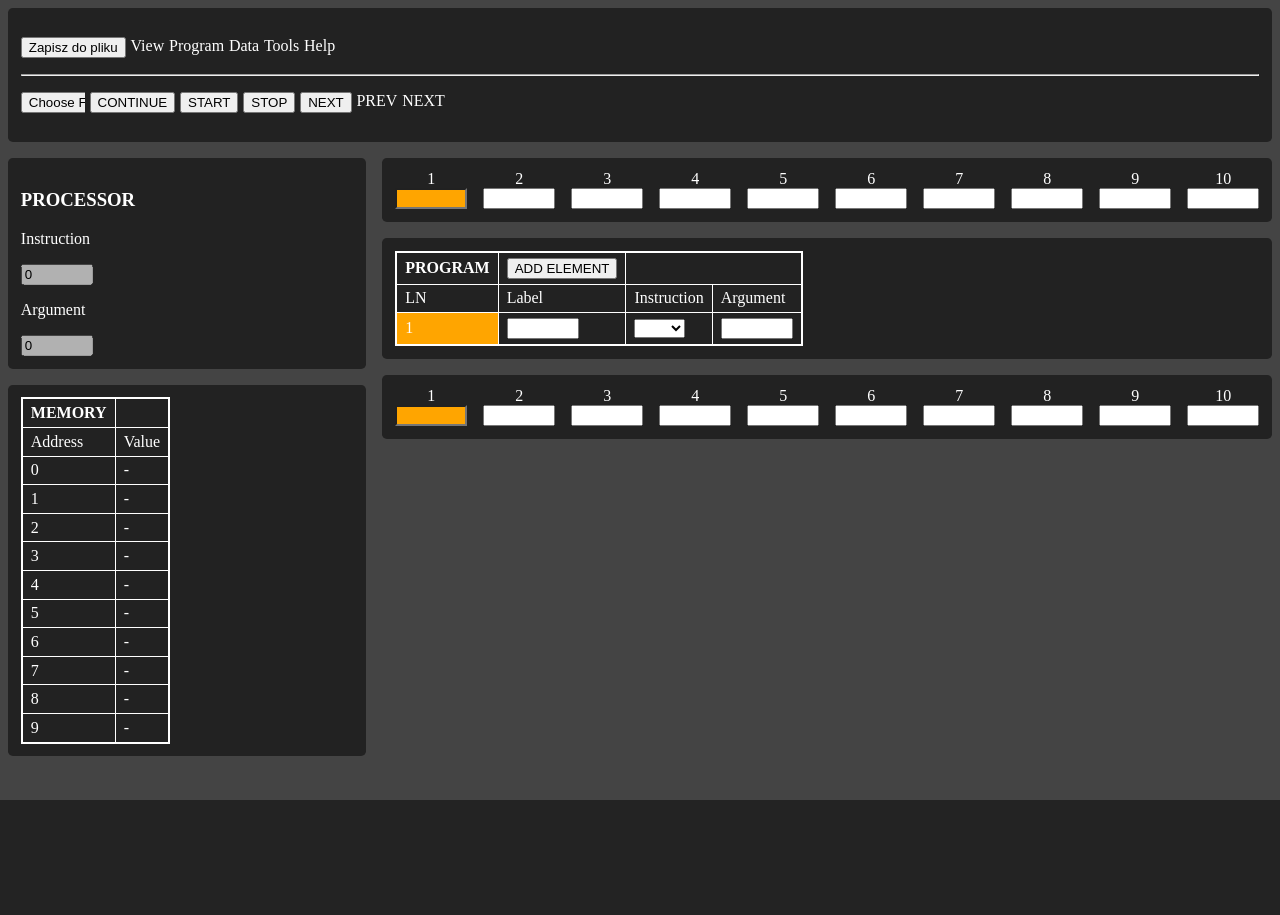
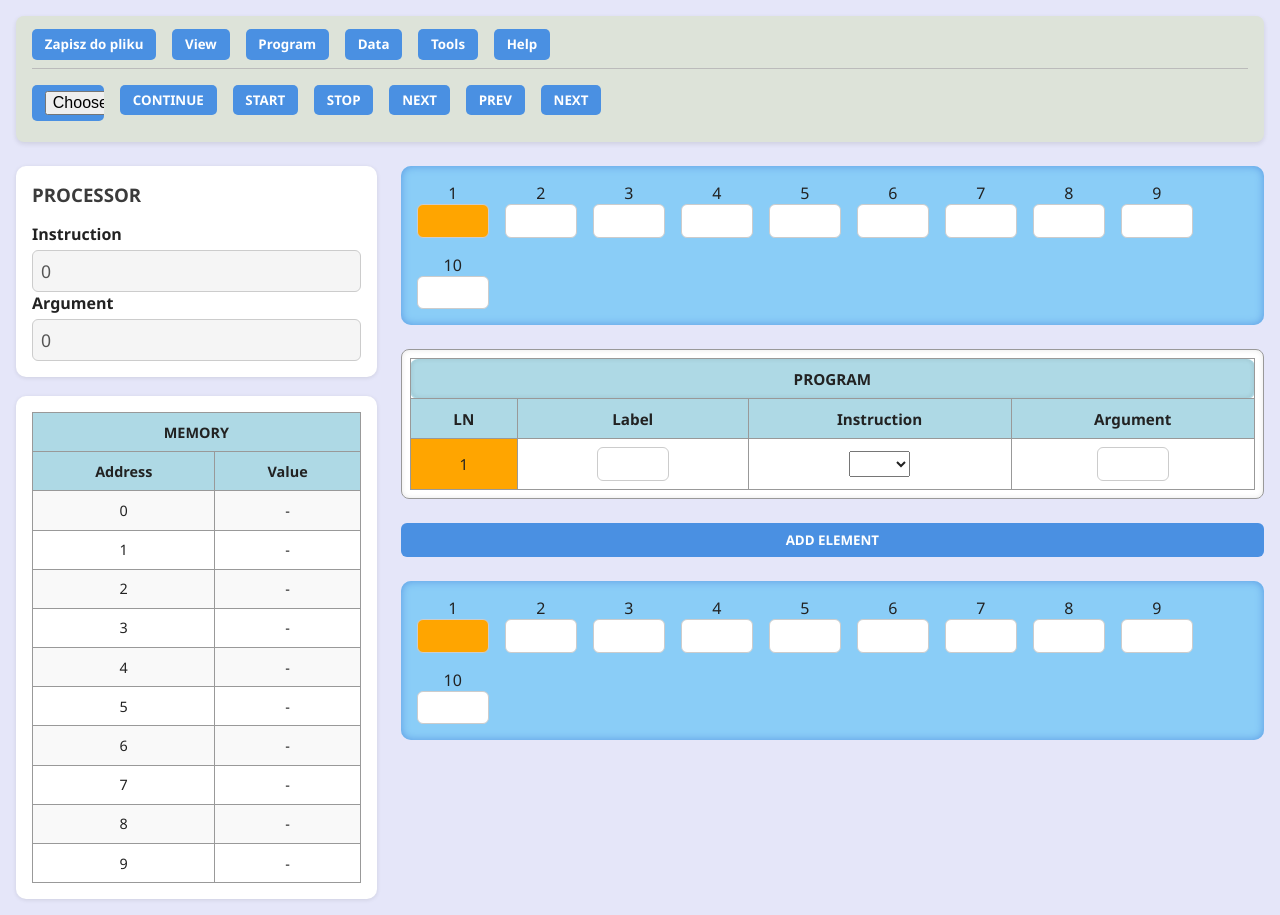
Before and after one commit to TwojRapGuguGigiGaga/RamMachine, a PHP site: page / in a window 1280 px wide. Before the commit the page ends 800 px from the top, so only its background shows below. Run offline with PHP 8.4, Linux system fonts and the light colour scheme.

Commit message:
nowy styl strony, zmiany w index.html i style.css

```diff
--- a/index.html
+++ b/index.html
@@ -8,38 +8,31 @@
     <script src="script.js" defer></script>
 </head>
 <body>
-    <div class="navbar box">
+    <div class="navbar">
         <ul>
             <li><button onclick="handleSubmit()">Zapisz do pliku</button></li>
-            <li>View</li>
-            <li>Program</li>
-            <li>Data</li>
-            <li>Tools</li>
-            <li>Help</li>
+            <li><button>View</button></li>
+            <li><button>Program</button></li>
+            <li><button>Data</button></li>
+            <li><button>Tools</button></li>
+            <li><button>Help</button></li>
         </ul>
         <hr>
         <ul>
-            <li><input type="file" id="fileInput" oninput="loadFile()"></input></li>
-            <li>
-                <button onclick="continueProgram()">CONTINUE</button>
-            </li>
-            <li>
-                <button onclick="startProgram()">START</button>
-            </li>
-            <li>
-                <button onclick="stopProgram()">STOP</button>
-            </li>
-            <li>
-                <button onclick="nextStep()">NEXT</button>
-            </li>
-            <li>PREV</li>
-            <li>NEXT</li>
+            <li><input type="file" id="fileInput" oninput="loadFile()"></li>
+            <li><button onclick="continueProgram()">CONTINUE</button></li>
+            <li><button onclick="startProgram()">START</button></li>
+            <li><button onclick="stopProgram()">STOP</button></li>
+            <li><button onclick="nextStep()">NEXT</button></li>
+            <li><button>PREV</button></li>
+            <li><button>NEXT</button></li>
         </ul>
     </div>
 
+
     <div class="main">
         <div class="leftSide">
-            <div class="processor box">
+            <div class="processor">
                 <h3>PROCESSOR</h3>
                 <p>Instruction</p>
                 <input id="procIns" value="0" disabled></input>
@@ -47,15 +40,15 @@
                 <input id="procArg" value="0" disabled></input>
             </div>
 
-            <div class="memory box">
+            <div class="memory">
                 <table id="memoryTable">
                     <tr>
-                        <th>MEMORY</th>
+                        <th colspan="2">MEMORY</th>
                     </tr>
 
                     <tr>
-                        <td>Address</td>
-                        <td>Value</td>
+                        <th>Address</th>
+                        <th>Value</th>
                     </tr>
 
                     <!-- reszta dodaje sie przez js, funkcja onload -->
@@ -64,29 +57,27 @@
         </div>
 
         <div class="rightSide">
-            <div class="inputTape box">
+            <div class="inputTape">
                 <div class="userInput" id="inputTape"></div>
             </div>
 
-            <div class="program box">
+            <div class="program">
                 <table id="programTable">
                     <tr>
-                        <th>PROGRAM</th>
-                        <th>
-                            <button onclick="createNewProgramElement()">ADD ELEMENT</button>
-                        </th>
+                        <th class="program" colspan="4">PROGRAM</th>
+
                     </tr>
 
                     <tr>
-                        <td>LN</td>
-                        <td>Label</td>
-                        <td>Instruction</td>
-                        <td>Argument</td>
+                        <th>LN</th>
+                        <th>Label</th>
+                        <th>Instruction</th>
+                        <th>Argument</th>
                     </tr>
                 </table>
             </div>
-
-            <div class="outputTape box">
+            <button onclick="createNewProgramElement()">ADD ELEMENT</button>
+            <div class="outputTape">
                 <div class="userInput" id="outputTape">
                 </div>
             </div>
--- a/style.css
+++ b/style.css
@@ -1,65 +1,232 @@
 * {
-    color: white;
+    color: #222;
+    margin: 0;
+    box-sizing: border-box;
+    font-family: 'Segoe UI', Tahoma, Geneva, Verdana, sans-serif;
 }
 
 body {
-    background-color: #444;
+    background-color: #e5e6f9;
+    padding: 1rem;
 }
 
-.box {
-    background-color: #222;
-    padding: 0.8rem;
-    border-radius: 0.3rem;
-    margin-bottom: 1rem;
+.navbar {
+    background-color: #dde3d9;
+    padding: 0.8rem 1rem;
+    border-radius: 8px;
+    margin-bottom: 1.5rem;
+    box-shadow: 0 2px 5px rgb(0 0 0 / 0.1);
 }
 
 .navbar ul {
     display: flex;
     list-style: none;
-    padding: 0;
+    padding-left: 0;
+    margin-bottom: 0.5rem;
 }
 
 .navbar ul li {
-    margin-right: 0.3rem;
+    margin-right: 1rem;
+    font-weight: 600;
+    cursor: pointer;
+}
+
+.navbar ul li button {
+    background-color: #4a90e2;
+    color: white;
+    border: none;
+    padding: 0.4rem 0.8rem;
+    border-radius: 5px;
+    font-weight: 600;
+    cursor: pointer;
+    transition: background-color 0.3s ease;
+}
+
+.navbar ul li button:hover {
+    background-color: #357ABD;
+}
+#fileInput{
+    background-color: #4a90e2;
+    color: white;
+    border: none;
+    padding: 0.4rem 0.8rem;
+    border-radius: 5px;
+    font-weight: 600;
+    cursor: pointer;
+    transition: background-color 0.3s ease;
+}
+.navbar hr {
+    border: none;
+    border-top: 1px solid #bbb;
+    margin: 0.5rem 0 1rem;
 }
 
 .leftSide {
+    display: flex;
+    flex-direction: column;
     width: 30%;
-    margin-right: 1rem;
+    gap: 1.2rem;
 }
 
-table {
-    border-collapse: collapse;
-    border: 2px solid white;
+.leftSide > * {
+    width: 100%;
+    background: #fff;
+    padding: 1rem;
+    border-radius: 10px;
+    box-shadow: 0 1px 4px rgb(0 0 0 / 0.1);
 }
 
-td, th {
-    border: 1px solid white;
-    padding: 0.3rem 0.5rem;
+.processor h3 {
+    margin-bottom: 1rem;
+    font-weight: 700;
+    color: #3b3b3b;
+}
+
+.processor p {
+    margin-bottom: 0.3rem;
+    font-weight: 600;
+}
+
+.processor input {
+    width: 100%;
+    padding: 0.5rem;
+    font-size: 1.1rem;
+    border: 1px solid #ccc;
+    border-radius: 6px;
+    background-color: #f5f5f5;
+    cursor: not-allowed;
+    color: #555;
+}
+
+.memory {
+    overflow-x: auto;
+}
+
+#memoryTable {
+    width: 100%;
+    border-collapse: collapse;
+    font-size: 0.9rem;
+    text-align: center;
+}
+
+#memoryTable th,
+#memoryTable td {
+    border: 1px solid #999;
+    padding: 0.6rem 0.8rem;
+}
+
+#memoryTable th {
+    background-color: #aed9e5;
+    font-weight: 700;
+}
+
+#memoryTable tr:nth-child(even) {
+    background-color: #f9f9f9;
 }
 
 .main {
     display: flex;
+    gap: 1.5rem;
+}
+
+.rightSide {
+    flex-grow: 1;
+    display: flex;
+    flex-direction: column;
+    gap: 1.5rem;
+}
+
+.inputTape, .outputTape {
+    background-color: #8acdf7;
+    padding: 1rem;
+    border-radius: 10px;
+    box-shadow: inset 0 0 8px #5b9ae3;
+    min-height: 50px;
+    text-align: center;
 }
 
 .userInput {
     display: flex;
     gap: 1rem;
+    flex-wrap: wrap;
 }
 
-input, select, option, button {
-    color: black;
+button {
+    background-color: #4a90e2;
+    border: none;
+    color: white;
+    padding: 0.5rem 1rem;
+    border-radius: 6px;
+    font-weight: 600;
+    cursor: pointer;
+    transition: background-color 0.3s ease;
+}
+
+button:hover {
+    background-color: #357ABD;
+}
+
+input, select, option {
+    color: #222;
+    font-size: 1rem;
 }
 
 input {
-    width: 4rem;
+    width: 4.5rem;
+    padding: 0.3rem 0.5rem;
+    border-radius: 6px;
+    border: 1px solid #ccc;
+    transition: border-color 0.3s ease;
 }
 
-.input p {
-    text-align: center;
-    margin: 0;
+input:focus {
+    border-color: #4a90e2;
+    outline: none;
 }
 
+#programTable {
+    width: 100%;
+    border-collapse: collapse;
+    font-size: 0.95rem;
+    text-align: center;
+    max-height: 300px;
+    overflow-y: auto;
+}
+#programTable tr{
+    height: 40px;
+}
+#programTable th, #programTable td {
+    border: 1px solid #999;
+    padding: 0.5rem 0.7rem;
+}
+
+#programTable th {
+    background-color: #aed9e5;
+    font-weight: 700;
+}
+#programTable td button {
+    margin-top: 0.8rem;
+    width: 100%;
+}
+
+.animationBlock {
+    min-width: 3rem;
+    width: fit-content;
+    background-color: white;
+    border: 1px solid black;
+    color: black;
+    padding: 0.2rem 0.5rem;
+    border-radius: 4px;
+}
+.program {
+    max-height: 300px;
+    overflow-y: auto;
+    border: 1px solid #999;
+    border-radius: 8px;
+    padding: 0.5rem;
+    background: white;
+    box-shadow: inset 0 0 5px rgba(0,0,0,0.1);
+}
 span {
     display: block;
     background-color: white;
@@ -67,12 +234,7 @@ span {
     min-width: 5rem;
     width: fit-content;
     min-height: 1.5rem;
+    padding: 0.2rem 0.5rem;
+    border-radius: 4px;
+    border: 1px solid #ccc;
 }
-
-.animationBlock {
-    min-width: 3rem;
-    width: fit-content;
-    background-color: white;
-    border: black 1px solid;
-    color: black;
-}
```
Also changed, not shown: Ram Machine - przydział zadań.md (added, +15 -0 lines).
